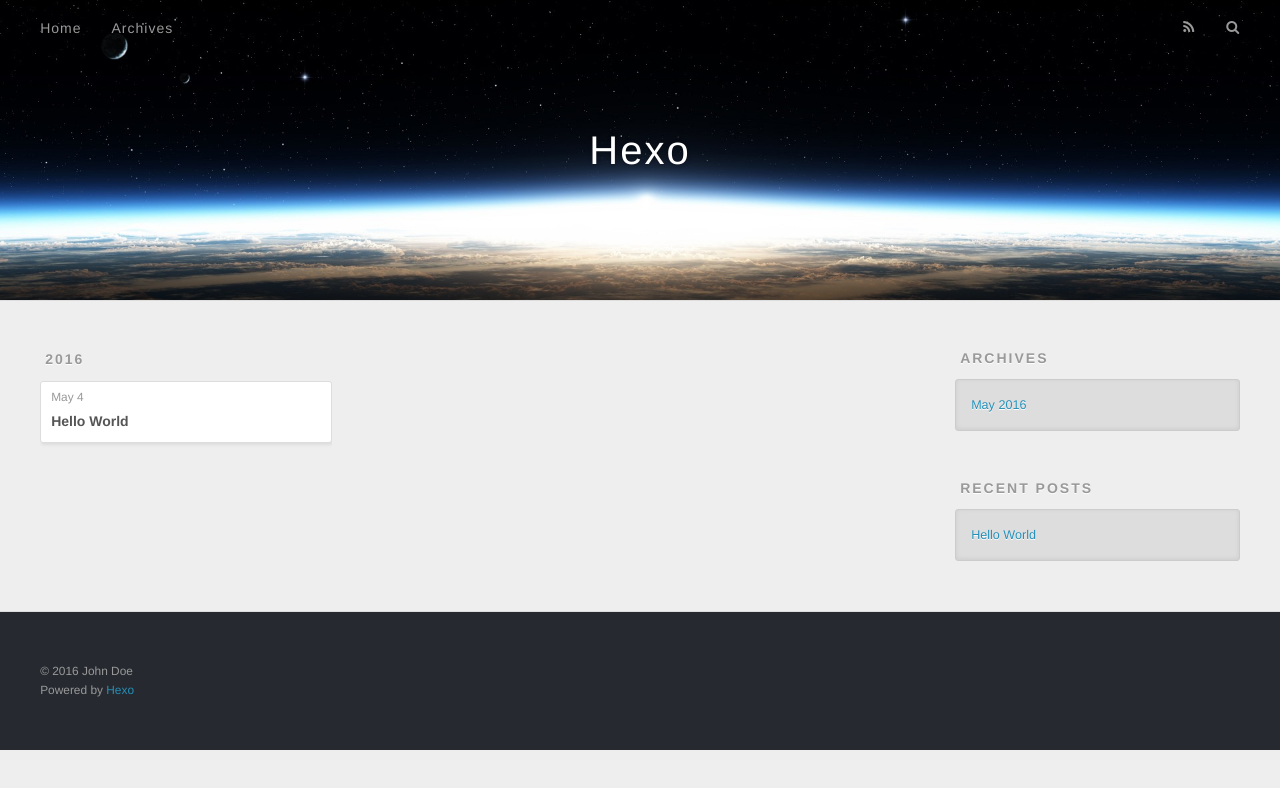
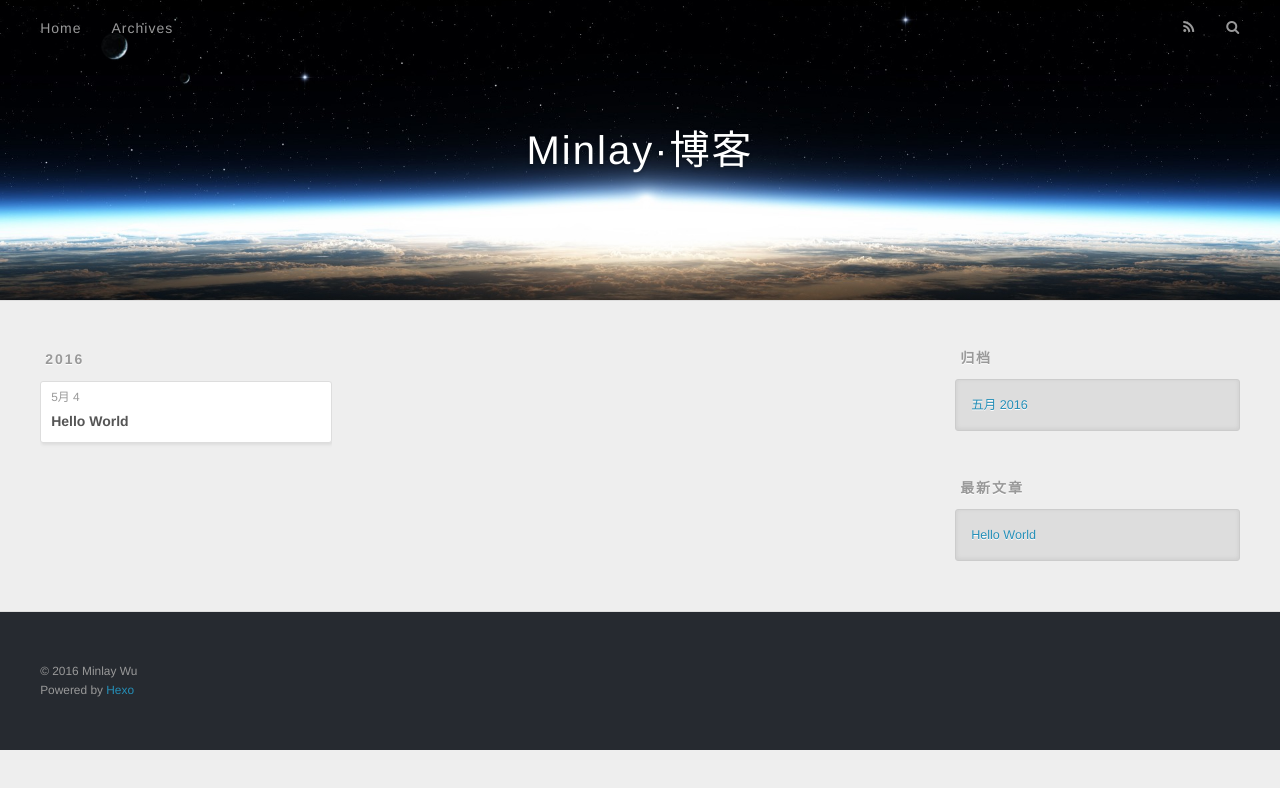
Before and after one commit to MingLeiVV/MingLeiVV.github.io, a plain HTML site: page archives/index.html in a window 1280 px wide. Drawn offline with nearby package versions, Linux system fonts and the light colour scheme.

Commit message:
Site updated: 2016-05-10 17:34:33

```diff
--- a/archives/index.html
+++ b/archives/index.html
@@ -3,19 +3,19 @@
 <head>
   <meta charset="utf-8">
 
-  <title>Archives | Hexo</title>
+  <title>归档 | Minlay·博客</title>
   <meta name="viewport" content="width=device-width, initial-scale=1, maximum-scale=1">
-  <meta name="description">
+  <meta name="description" content="Minlay">
 <meta property="og:type" content="website">
-<meta property="og:title" content="Hexo">
+<meta property="og:title" content="Minlay·博客">
 <meta property="og:url" content="http://yoursite.com/archives/index.html">
-<meta property="og:site_name" content="Hexo">
-<meta property="og:description">
+<meta property="og:site_name" content="Minlay·博客">
+<meta property="og:description" content="Minlay">
 <meta name="twitter:card" content="summary">
-<meta name="twitter:title" content="Hexo">
-<meta name="twitter:description">
+<meta name="twitter:title" content="Minlay·博客">
+<meta name="twitter:description" content="Minlay">
 
-    <link rel="alternate" href="/atom.xml" title="Hexo" type="application/atom+xml">
+    <link rel="alternate" href="/atom.xml" title="Minlay·博客" type="application/atom+xml">
 
 
     <link rel="icon" href="/favicon.png">
@@ -36,7 +36,7 @@
   <div id="header-outer" class="outer">
     <div id="header-title" class="inner">
       <h1 id="logo-wrap">
-        <a href="/" id="logo">Hexo</a>
+        <a href="/" id="logo">Minlay·博客</a>
       </h1>
 
     </div>
@@ -53,7 +53,7 @@
 
           <a id="nav-rss-link" class="nav-icon" href="/atom.xml" title="RSS Feed"></a>
 
-        <a id="nav-search-btn" class="nav-icon" title="Search"></a>
+        <a id="nav-search-btn" class="nav-icon" title="搜索"></a>
       </nav>
       <div id="search-form-wrap">
         <form action="//google.com/search" method="get" accept-charset="UTF-8" class="search-form"><input type="search" name="q" results="0" class="search-form-input" placeholder="Search"><button type="submit" class="search-form-submit">&#xF002;</button><input type="hidden" name="sitesearch" value="http://yoursite.com"></form>
@@ -79,7 +79,7 @@
   <div class="archive-article-inner">
     <header class="archive-article-header">
       <a href="/2016/05/04/hello-world/" class="archive-article-date">
-  <time datetime="2016-05-04T07:06:33.000Z" itemprop="datePublished">May 4</time>
+  <time datetime="2016-05-04T07:06:33.000Z" itemprop="datePublished">5月 4</time>
 </a>
 
 
@@ -110,9 +110,9 @@
 
 
   <div class="widget-wrap">
-    <h3 class="widget-title">Archives</h3>
+    <h3 class="widget-title">归档</h3>
     <div class="widget">
-      <ul class="archive-list"><li class="archive-list-item"><a class="archive-list-link" href="/archives/2016/05/">May 2016</a></li></ul>
+      <ul class="archive-list"><li class="archive-list-item"><a class="archive-list-link" href="/archives/2016/05/">五月 2016</a></li></ul>
     </div>
   </div>
 
@@ -120,7 +120,7 @@
 
 
   <div class="widget-wrap">
-    <h3 class="widget-title">Recent Posts</h3>
+    <h3 class="widget-title">最新文章</h3>
     <div class="widget">
       <ul>
 
@@ -140,7 +140,7 @@
 
   <div class="outer">
     <div id="footer-info" class="inner">
-      &copy; 2016 John Doe<br>
+      &copy; 2016 Minlay Wu<br>
       Powered by <a href="http://hexo.io/" target="_blank">Hexo</a>
     </div>
   </div>
```
Also changed, not shown: 2016/05/04/hello-world/index.html (+10 -10 lines), archives/2016/05/index.html (+15 -15 lines), archives/2016/index.html (+15 -15 lines), index.html (+15 -15 lines).
